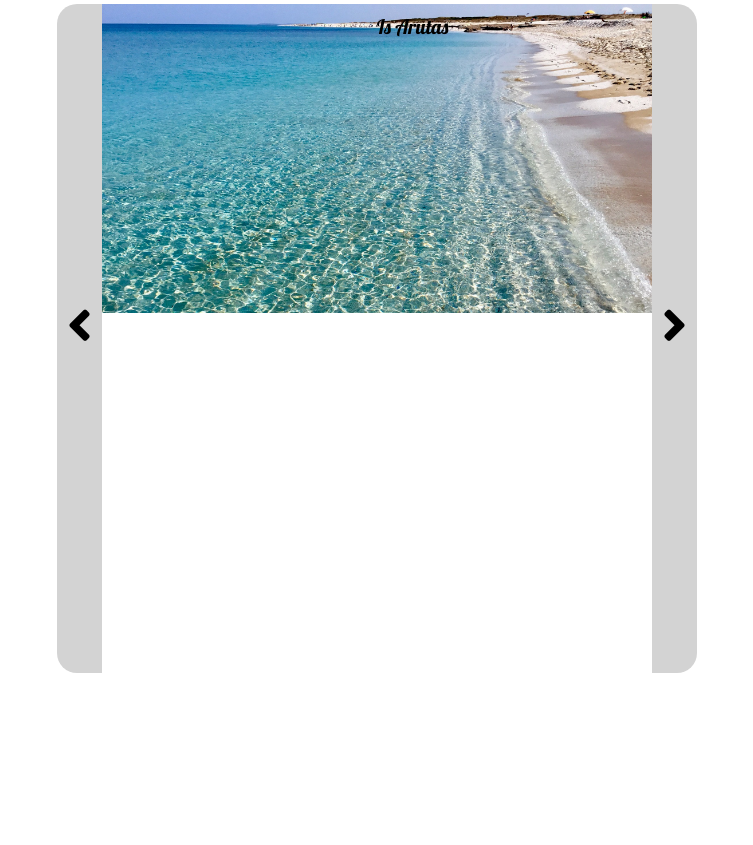
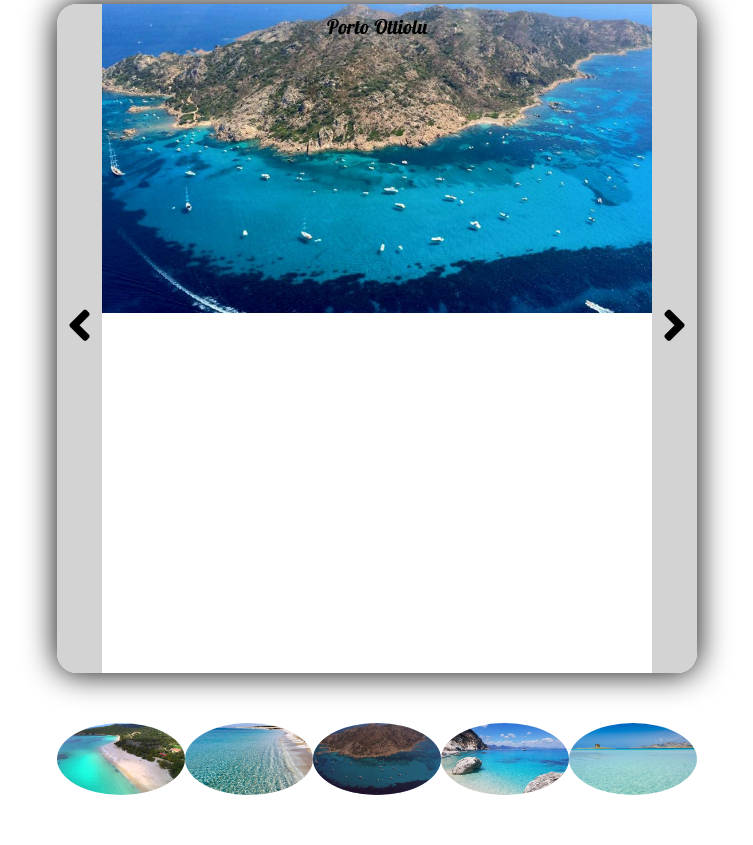
Before and after one commit to lorenzorru0/vue-slider, a plain HTML site: page index.html in a window 1280 px wide. Shown: the part 76-921 px from the top of the page, without its empty margins (263-1016 px from the left). Before the commit the page ends 800 px from the top, so only its background shows below. Drawn offline with nearby package versions, Linux system fonts and the light colour scheme.

Commit message:
Update with all the exercise

```diff
--- a/css/style.css
+++ b/css/style.css
@@ -17,6 +17,15 @@ body {
     width: 50%;
     border-radius: 20px;
     overflow: hidden;
+    box-shadow: 0 0 2rem #000;
+}
+.active {
+    position: absolute;
+    height: 100%;
+    width: 100%;
+    top: 0;
+    left: 0;
+    background-color: rgba(59, 23, 23, 0.5);
 }
 
 /* Body */
@@ -24,7 +33,8 @@ h1 {
     padding: 20px 0px;
     text-align: center;
 }
-.carouselContainer img {
+.carouselContainer img,
+.carouselSearch img {
     width: 100%;
     display: block;
 }
@@ -38,17 +48,27 @@ h1 {
     line-height: 669.38px;
     background-color: rgb(211, 211, 211);
 }
-.carouselSearch {
-    margin-top: 20px;
-    display: flex;
-    width: 20%;
-}
 .imageName {
     position: absolute;
-    transform: translateX(50%);
+    width: 100%;
+    text-align: center;
     top: 10px;
     font-size: 20px;
 }
+.carouselSearch {
+    margin: 50px auto;
+    width: 50%;
+    display: flex;
+}
+.divImage {
+    width: 20%;
+    position: relative;
+    border-radius: 50%;
+    overflow: hidden;
+    text-align: center;
+}
+
+
 
 /* Effetti hover */
 .angleContainer:hover {
--- a/index.html
+++ b/index.html
@@ -19,9 +19,9 @@
     </head>
     <body>
 
-        <div id="root">
+        <h1>Spiagge sardegna</h1>
 
-            <h1>Spiagge sardegna</h1>
+        <div id="root" @click="stopInterval()">
 
             <div class="carouselContainer">
                 <div class="angleContainer" @click="imageIndexDown()">
@@ -36,9 +36,12 @@
                 </div>
             </div>
 
-            <!-- <div class="carouselSearch" v-for="(image, index) in images" :key="index">
-                <img :src="image[index].url" :alt=image[index].name>
-            </div> -->
+            <div class="carouselSearch">
+                <div class="divImage" v-for="(image, index) in images" :key="index">
+                    <img :src=image.url :alt=image.name @click="moveToImage(index)">
+                    <div v-if="imageIndex == index" class="active"></div>
+                </div>
+            </div>
 
         </div>
 
--- a/js/script.js
+++ b/js/script.js
@@ -41,10 +41,12 @@ const vue = new Vue({
                 this.imageIndex = this.images.length - 1;
             }
         },
+        moveToImage: function (index) {
+            this.imageIndex = index;
+        },
         autoPlay: function () {
-            setInterval(
-                function () {
-                    console.log("ciao");
+            autoPlayImages = setInterval(
+                () => {
                     this.imageIndex++;
                     if (this.imageIndex == 5) {
                         this.imageIndex = 0;
@@ -52,6 +54,9 @@ const vue = new Vue({
                 },
                 3000
             );
+        },
+        stopInterval: function () {
+            clearInterval(autoPlayImages);
         }
     }
 });
```
